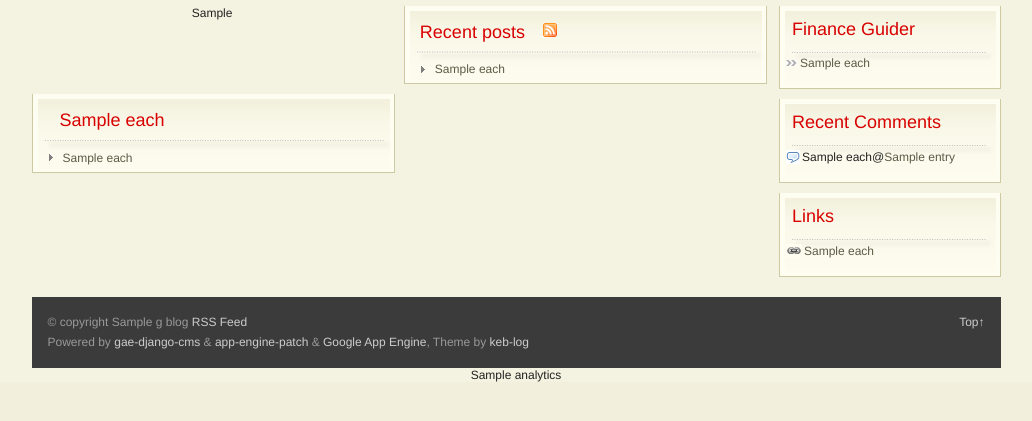
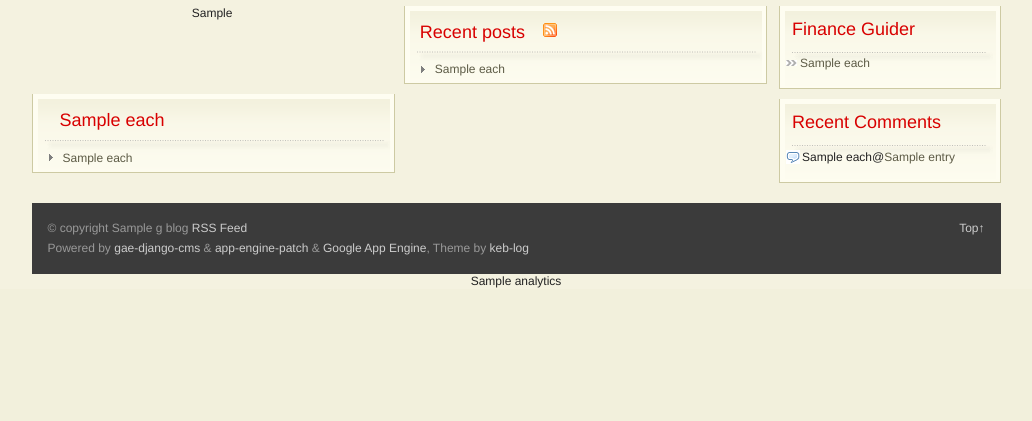
Before and after one commit to cai-wy/GAE-DJANGO-CMS, a Django app: template src/app1/templates/app1/index.html in a window 1280 px wide. Shown: the part 138-559 px from the top of the page, without its empty margins (124-1156 px from the left). Run offline with Django 3.2, Linux system fonts and the light colour scheme; the template is opened without the code that fills it: most values are stand-ins (such as "Sample title", 1, 10 or a date in 2020); parts of the project's set-up code (start-up, migrations or seed data) failed here and were passed over.

Commit message:
删除Link模块

```diff
--- a/src/app1/templates/app1/base.html
+++ b/src/app1/templates/app1/base.html
@@ -68,16 +68,6 @@
 </div>
 {%endif%}
 
-{%if links_list%}
-<div class="wrap_top">
-<h2>{% trans "Links" %}</h2>
-<ul class="wrap_list">
-{%for each in links_list%}
-<li class="link"><a href="{{each.url}}" title="{{each.name}}" target="_blank" rel="nofollow">{{each.name}}</a></li>{%endfor%}
-</ul>
-</div>
-{%endif%}
-
 </div>
 
 {% endblock %}
```
Also changed, not shown: src/media/images/bg-diag.png (added).
